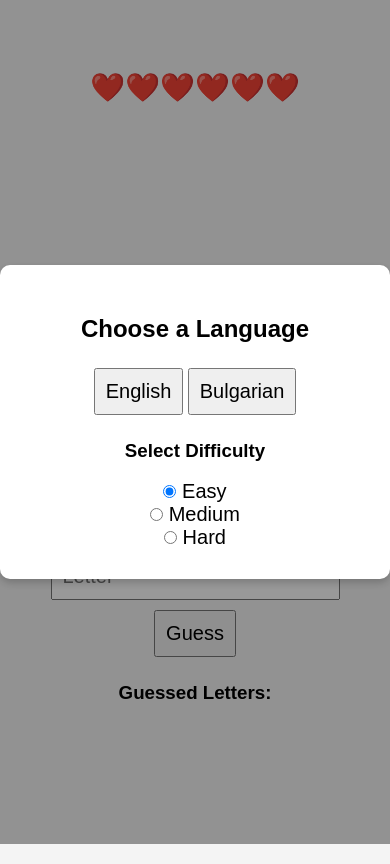
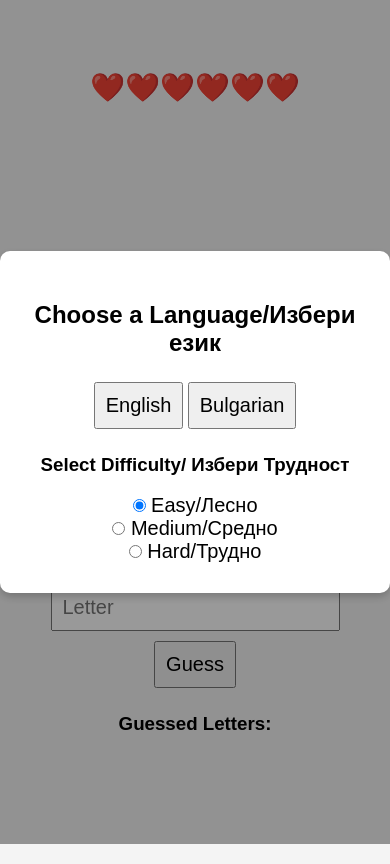
Before and after one commit to NikolaNikk/Mobile_apps, a plain HTML site: page Hangman/index.html in a window 390 px wide. Drawn offline with Linux system fonts and the light colour scheme; some packages are replaced by stand-ins of ours.

Commit message:
Update index.html

```diff
--- a/Hangman/index.html
+++ b/Hangman/index.html
@@ -1,26 +1,26 @@
-<!DOCTYPE html>
-<html lang="en">
+<!DOCTYPE HTML>
+<html>
 <head>
-    <meta charset="UTF-8">
-    <meta name="viewport" content="width=device-width, initial-scale=1.0">
-    <title>Hangman Game</title>
+    <meta charset="utf-8">
+    <meta name="viewport" content="width=device-width, initial-scale=1, maximum-scale=1, user-scalable=no">
+    <meta http-equiv="Content-Security-Policy" content="default-src * data: gap: content: https://ssl.gstatic.com; style-src * 'unsafe-inline'; script-src * 'unsafe-inline' 'unsafe-eval'">
+    <script src="cordova.js"></script>
+    <script src="components/loader.js"></script>
     <link rel="stylesheet" href="style.css">
     <script defer src="script.js"></script>
 </head>
 <body>
-
-    <div id="language-modal" class="modal">
+	<div id="language-modal" class="modal">
         <div class="modal-content">
-            <h2>Choose a Language</h2>
+            <h2 id="language-modal-title">Choose a Language/Избери език</h2>
             <button onclick="selectLanguage('english')">English</button>
             <button onclick="selectLanguage('bulgarian')">Bulgarian</button>
-            <h3>Select Difficulty</h3>
-            <label><input type="radio" name="difficulty" value="easy" checked> Easy</label>
-            <label><input type="radio" name="difficulty" value="medium"> Medium</label>
-            <label><input type="radio" name="difficulty" value="hard"> Hard</label>
+            <h3>Select Difficulty/ Избери Трудност</h3>
+            <label><input type="radio" name="difficulty" value="easy" checked> <span>Easy/Лесно</span></label>
+            <label><input type="radio" name="difficulty" value="medium"> <span>Medium/Средно</span></label>
+            <label><input type="radio" name="difficulty" value="hard"> <span>Hard/Трудно</span></label>
         </div>
     </div>
-
 
     <div class="container">
         <div class="left">
@@ -30,10 +30,13 @@
         </div>
 
         <div class="right">
+            <div>
+                <h3 id="language">English</h3>
+            </div>
             <input type="text" id="letter-input" maxlength="1" placeholder="Letter">
-            <button onclick="guessLetter()">Guess</button>
+            <button id="guess-button" onclick="guessLetter()">Guess</button>
             <div>
-                <h3>Guessed Letters:</h3>
+                <h3 id="guessed-letters-label">Guessed Letters:</h3>
                 <div id="guessed-letters"></div>
             </div>
         </div>
@@ -44,7 +47,7 @@
             <h2 id="modal-result"></h2>
             <p id="modal-message"></p>
             <p id="lives-left"></p>
-            <button onclick="resetGame()">Play Again</button>
+            <button id="play-again-btn" onclick="resetGame()">Play Again</button>
         </div>
     </div>
 
```
